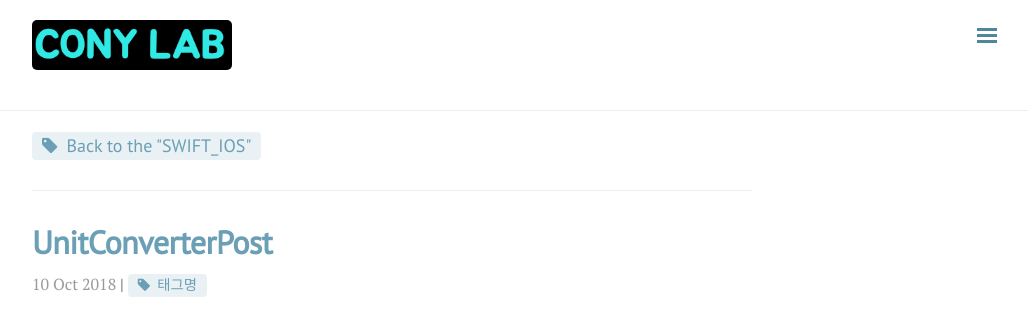
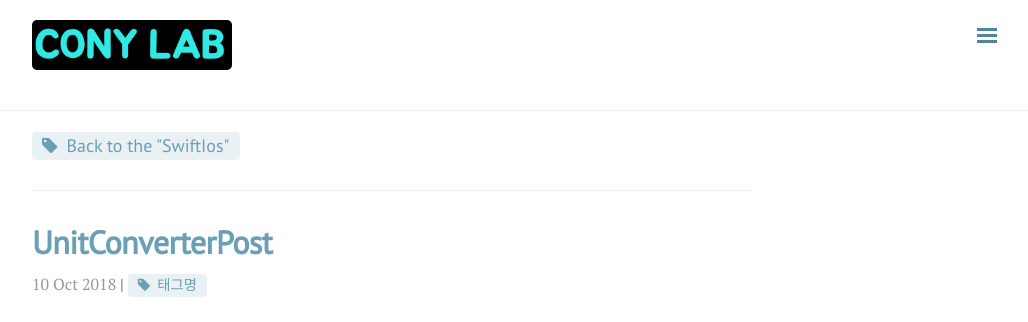
Before and after one commit to conyconydev/conyconydev.github.io, a Jekyll site: the page built from _posts/SWIFT_IOS/2018-10-10-UnitConverterPost.md, in a window 1280 px wide and 900 px high. Shown: the top 322 px of the window, without its empty margins (248-1276 px from the left). Built offline with Jekyll 4.4.1, drawn with Linux system fonts in a browser that asks for light colours; nearby versions of some CDN libraries; comment, search, counter and statistics services are not loaded.

Commit message:
modification

```diff
--- a/_posts/SWIFT_IOS/2018-10-10-UnitConverterPost.md
+++ b/_posts/SWIFT_IOS/2018-10-10-UnitConverterPost.md
@@ -2,7 +2,7 @@
 layout: post
 title:  UnitConverterPost
 date:  2018-10-10 10:59:40
-category: SWIFT_IOS
+category: SwiftIos
 tags: [태그명, ]
 ---
 
```
